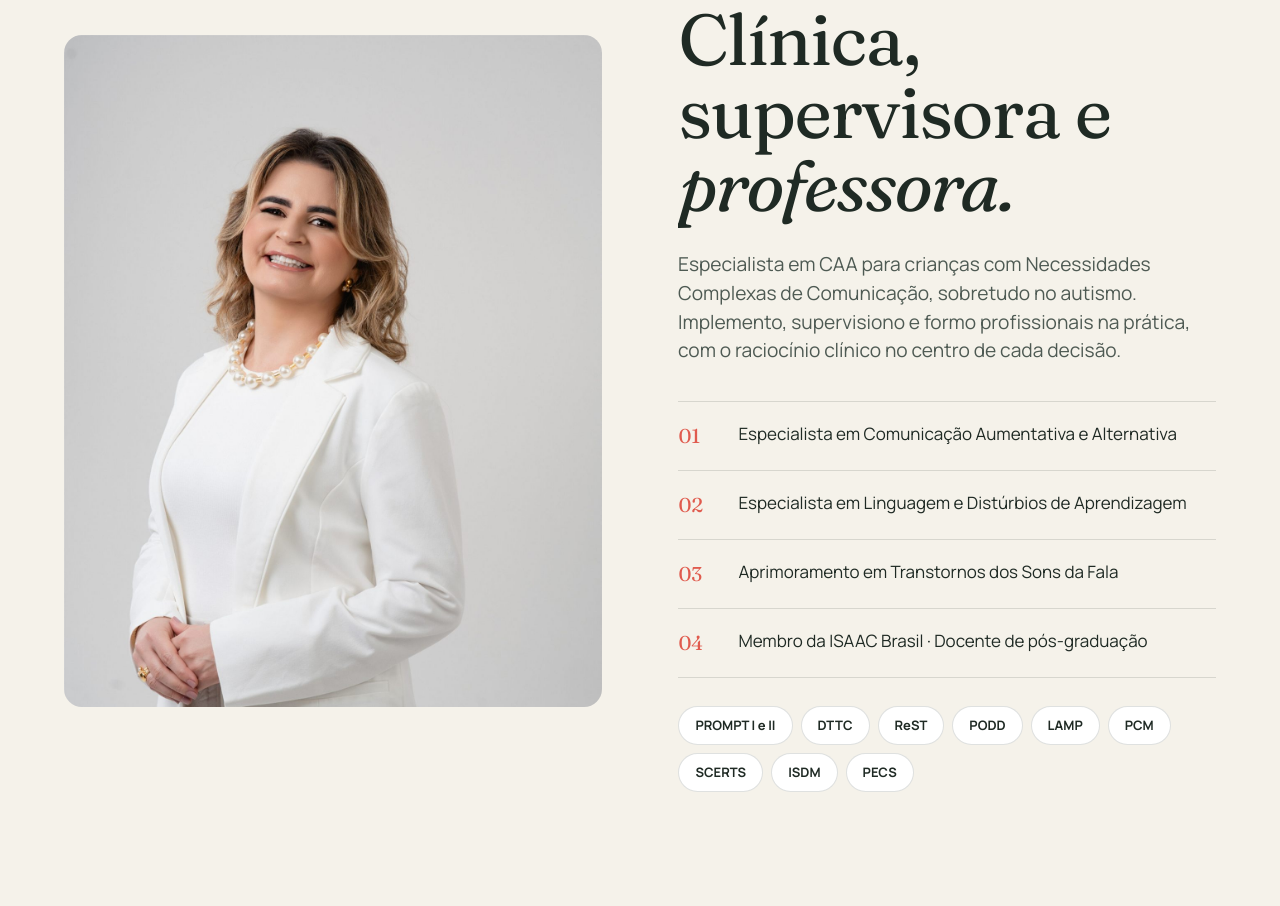
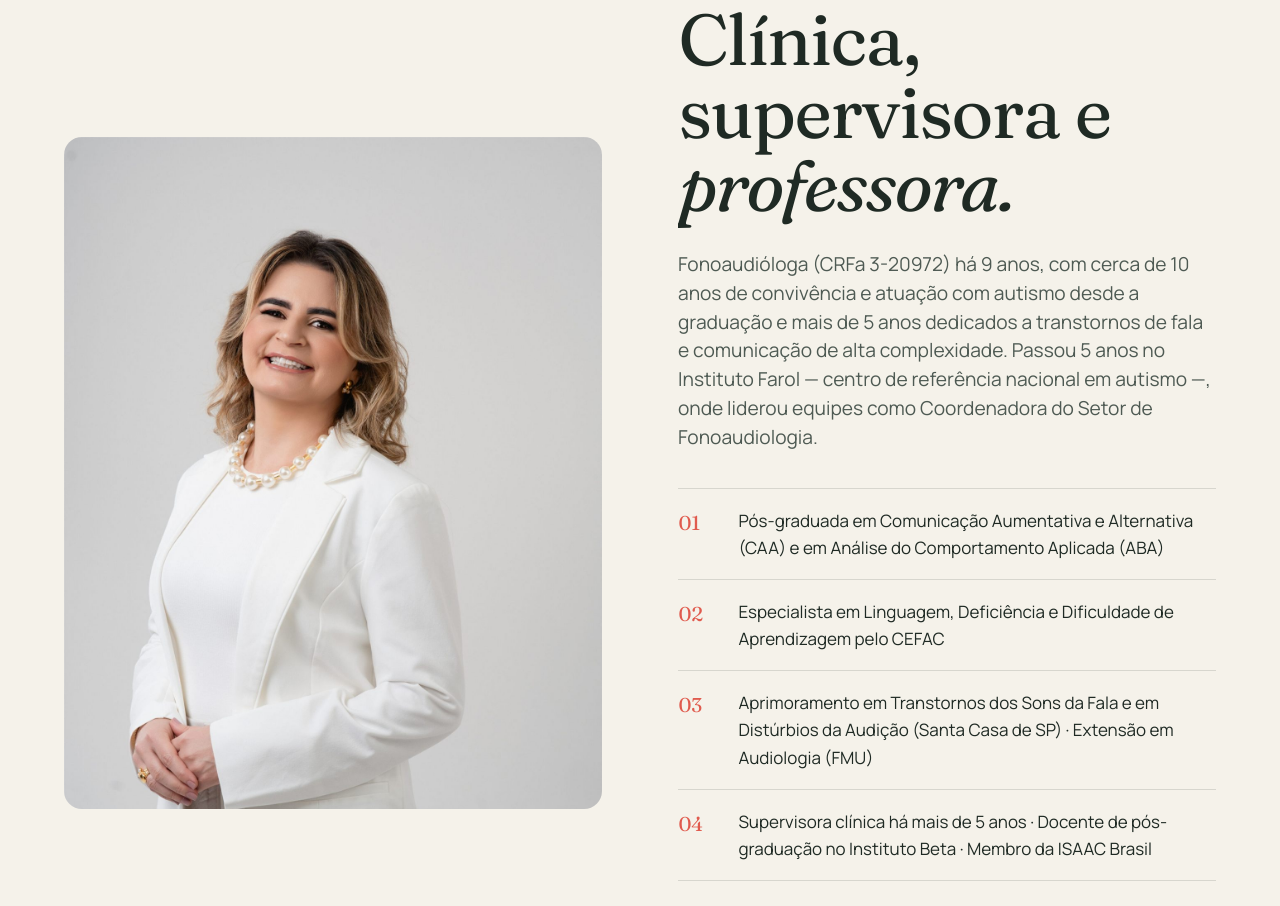
Before and after one commit to felipemassonp-source/Lidijane, a plain HTML site: page index.html in a window 1280 px wide. Shown: the part 1844-2750 px from the top of the page. Drawn offline with nearby package versions, Linux system fonts and the light colour scheme.

Commit message:
copy: atualizar credenciais da Lidijane no bloco Quem e Lidijane, pagina do curso e CRFa 3-20972

```diff
--- a/index.html
+++ b/index.html
@@ -140,12 +140,12 @@
         <div>
           <span class="kicker" data-reveal>Quem é Lidijane</span>
           <h2 data-split style="margin:22px 0 28px">Clínica, supervisora e <em>professora.</em></h2>
-          <p class="lead" data-reveal>Especialista em CAA para crianças com Necessidades Complexas de Comunicação, sobretudo no autismo. Implemento, supervisiono e formo profissionais na prática, com o raciocínio clínico no centro de cada decisão.</p>
+          <p class="lead" data-reveal>Fonoaudióloga (CRFa 3-20972) há 9 anos, com cerca de 10 anos de convivência e atuação com autismo desde a graduação e mais de 5 anos dedicados a transtornos de fala e comunicação de alta complexidade. Passou 5 anos no Instituto Farol — centro de referência nacional em autismo —, onde liderou equipes como Coordenadora do Setor de Fonoaudiologia.</p>
           <ul class="creds" data-stagger>
-            <li><b>01</b><span>Especialista em Comunicação Aumentativa e Alternativa</span></li>
-            <li><b>02</b><span>Especialista em Linguagem e Distúrbios de Aprendizagem</span></li>
-            <li><b>03</b><span>Aprimoramento em Transtornos dos Sons da Fala</span></li>
-            <li><b>04</b><span>Membro da ISAAC Brasil · Docente de pós-graduação</span></li>
+            <li><b>01</b><span>Pós-graduada em Comunicação Aumentativa e Alternativa (CAA) e em Análise do Comportamento Aplicada (ABA)</span></li>
+            <li><b>02</b><span>Especialista em Linguagem, Deficiência e Dificuldade de Aprendizagem pelo CEFAC</span></li>
+            <li><b>03</b><span>Aprimoramento em Transtornos dos Sons da Fala e em Distúrbios da Audição (Santa Casa de SP) · Extensão em Audiologia (FMU)</span></li>
+            <li><b>04</b><span>Supervisora clínica há mais de 5 anos · Docente de pós-graduação no Instituto Beta · Membro da ISAAC Brasil</span></li>
           </ul>
           <div class="chips" data-stagger>
             <span class="chip">PROMPT I e II</span><span class="chip">DTTC</span><span class="chip">ReST</span>
@@ -286,7 +286,7 @@
       </div>
       <div class="footer__big">Para além <em>de pictogramas.</em></div>
       <div class="footer__bottom">
-        <span>© <span data-year>2026</span> Lidijane Araújo Galvão · Fonoaudióloga · CRFa 0-00000</span>
+        <span>© <span data-year>2026</span> Lidijane Araújo Galvão · Fonoaudióloga · CRFa 3-20972</span>
         <span>Desenvolvido por Apogeu Digital</span>
       </div>
     </div>
```
Also changed, not shown: curso.html (+4 -4 lines), ferramentas.html (+1 -1 lines), obrigado.html (+1 -1 lines), servicos.html (+1 -1 lines).
